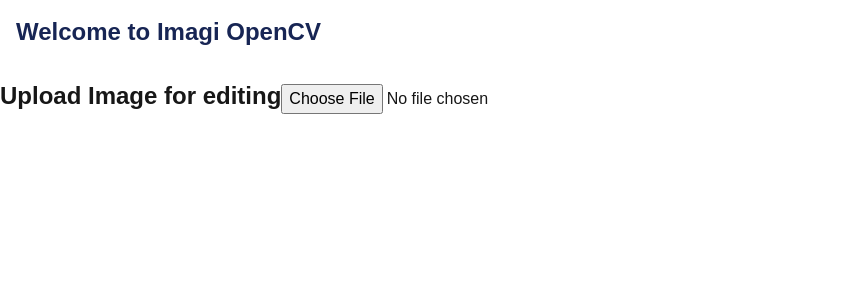
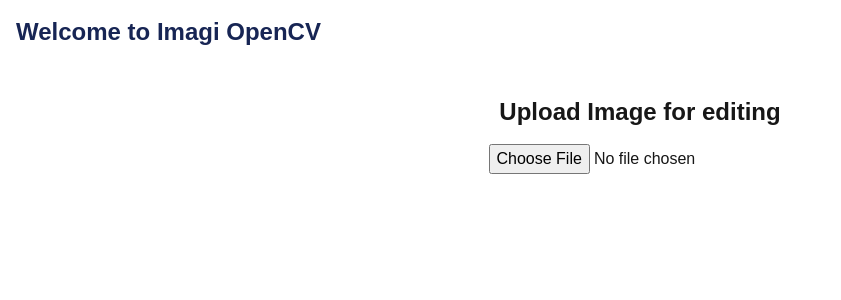
Before and after one commit to smmuja/imagi-opencv, a Next.js app: page / in a window 1280 px wide. Shown: the top 300 px of the page, without its empty margins (0-841 px from the left). Built offline with nearby package versions, Linux system fonts and the light colour scheme.

Commit message:
config: update Tailwind CSS content paths to include all relevant directories

```diff
--- a/tailwind.config.ts
+++ b/tailwind.config.ts
@@ -5,6 +5,7 @@
     "./src/pages/**/*.{js,ts,jsx,tsx,mdx}",
     "./src/components/**/*.{js,ts,jsx,tsx,mdx}",
     "./src/app/**/*.{js,ts,jsx,tsx,mdx}",
+    "./src/**/**/*.{js,ts,jsx,tsx,mdx}",
   ],
   theme: {
     extend: {
```
